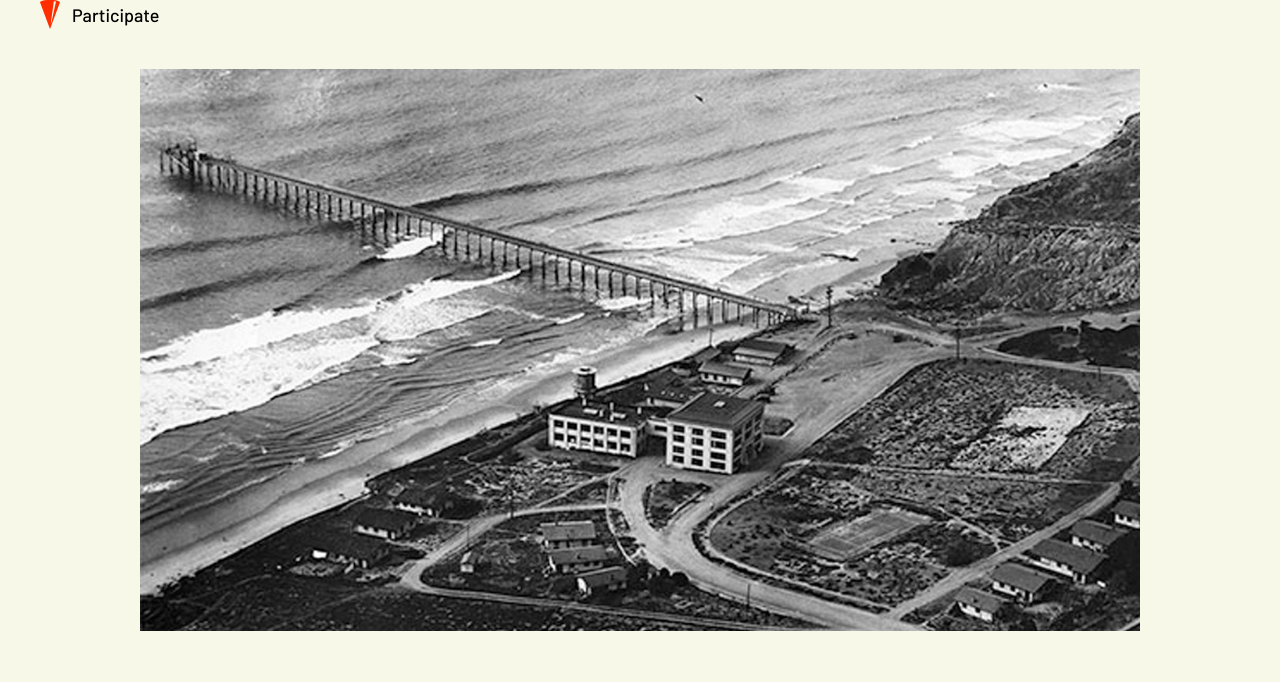
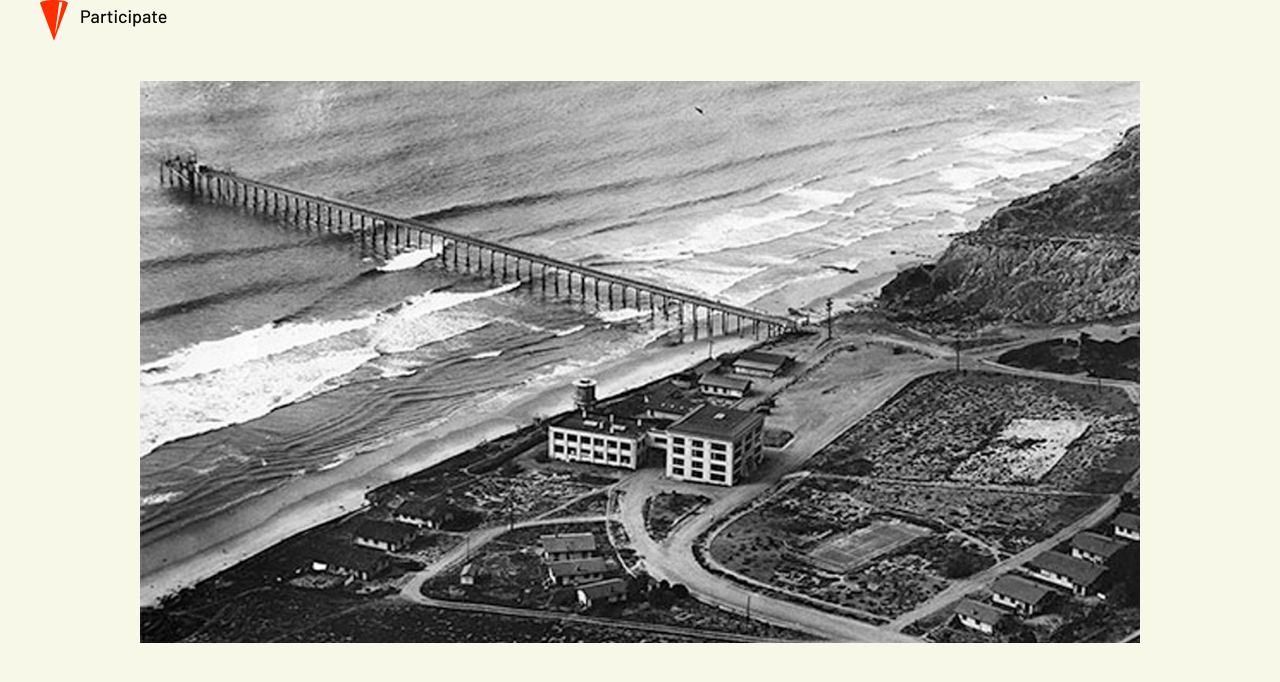
Before and after one commit to abeciana1/drop-the-needle-frontend, a Next.js app: page / in a window 1280 px wide. Shown: the top 682 px of the page. Built offline with nearby package versions, Linux system fonts and the light colour scheme.

Commit message:
Added desktop styling for nav item

```diff
--- a/components/core/_nav/NavItem/index.tsx
+++ b/components/core/_nav/NavItem/index.tsx
@@ -1,3 +1,4 @@
+import cx from 'classnames'
 import Needle from '../../../../public/Needle'
 
 interface INavItem {
@@ -14,17 +15,23 @@ const NavItem = ({
     return (
         <a
             href={href}
-            className="flex items-center"
+            className="flex items-start"
         >
             <div
-                className="w-5"
+                className="w-7"
             >
                 <Needle
                     fillColor={color}
                 />
             </div>
             <span
-                className="ml-3 text-lg font-medium"
+                className={cx("mt-0.5 hover:underline decoration-[3px] underline-offset-[6px] ml-3 text-lg font-medium text-coolGray", {
+                    ['hover:text-royalBlue']: color === 'royalBlue',
+                    ['hover:text-altGreen']: color === 'altGreen',
+                    ['hover:text-scarlet']: color === 'scarlet',
+                    ['hover:text-ceruBlue']: color === 'ceruBlue',
+                    ['hover:text-altOrange']: color === 'altOrange'
+                })}
             >
                 { text }
             </span>
--- a/styles/globals.css
+++ b/styles/globals.css
@@ -12,7 +12,6 @@ body {
 }
 
 a {
-  color: inherit;
   text-decoration: none;
 }
 
--- a/tailwind.config.js
+++ b/tailwind.config.js
@@ -6,25 +6,25 @@ module.exports = {
   theme: {
     colors: {
       "altWhite": {
-        default: "#f8f8e9"
+        DEFAULT: "#f8f8e9"
       },
       "coolGray": {
-        default: "#080807"
+        DEFAULT: "#080807"
       },
       "royalBlue": {
-        default: "#335ade"
+        DEFAULT: "#335ade"
       },
       "altGreen": {
-        default: "#558564"
+        DEFAULT: "#558564"
       },
       "scarlet": {
-        default: "#ff2e00"
+        DEFAULT: "#ff2e00"
       },
       "ceruBlue": {
-        default: "#00a8e8"
+        DEFAULT: "#00a8e8"
       },
       "altOrange": {
-        default: "#f0a202"
+        DEFAULT: "#f0a202"
       }
     },
     extend: {},
```
